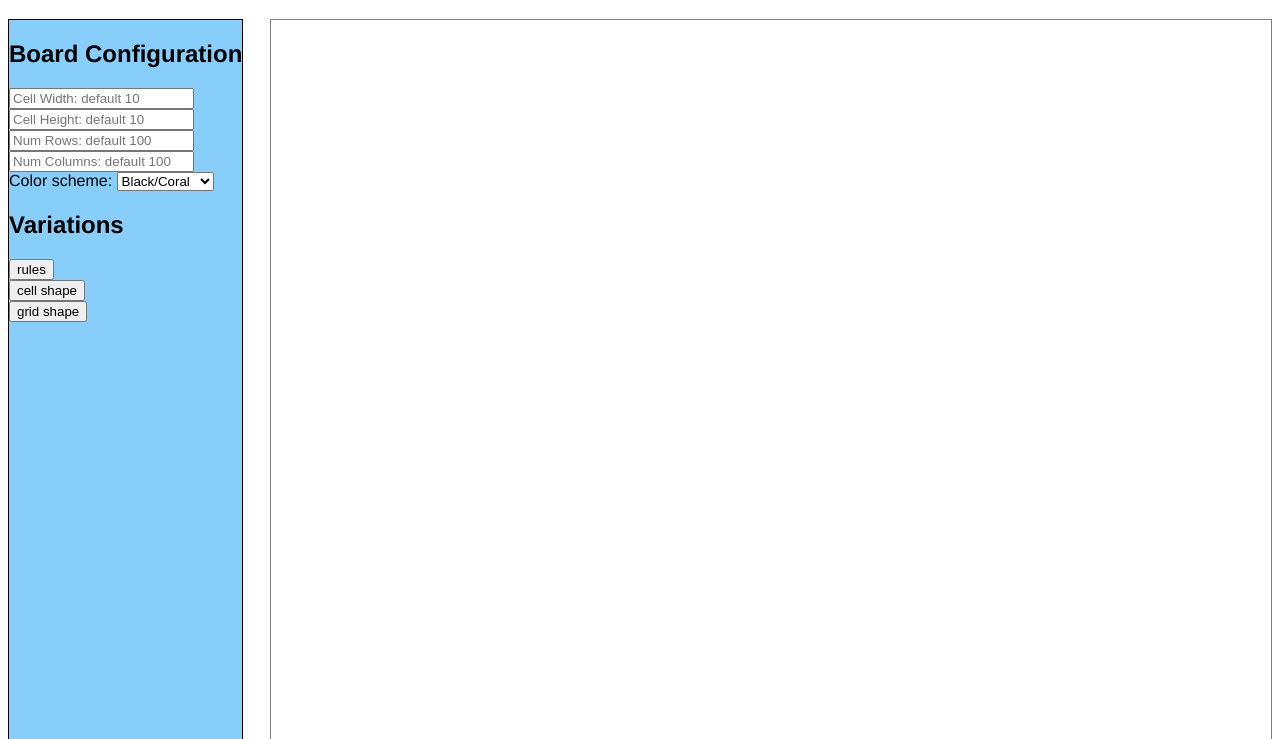
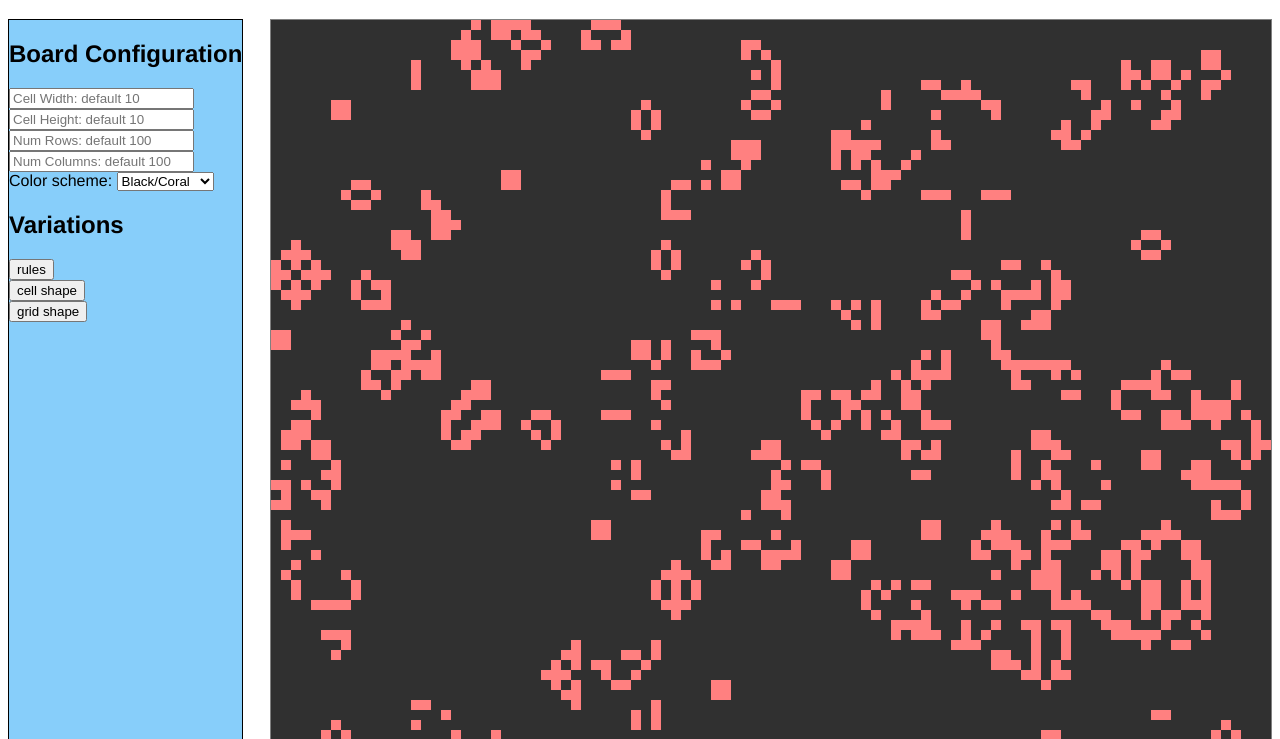
Before and after one commit to per-pro/Game-of-Life, a website built with webpack: page index.html in a window 1280 px wide. Shown: the part 61-800 px from the top of the page. Built offline with Linux system fonts and the light colour scheme.

Commit message:
working version!

```diff
--- a/index.html
+++ b/index.html
@@ -53,6 +53,6 @@
     </div>
 
 
-    <!-- <script defer src="./dist/bundle.js"></script>  -->
+    <script defer src="./dist/bundle.js"></script>
 </body>
 </html>
--- a/src/cell.js
+++ b/src/cell.js
@@ -15,9 +15,5 @@ export default class Cell {
         this.context.fillRect(this.gridX * Cell.width,
                               this.gridY * Cell.height,
                               Cell.width, Cell.height);
-        // this.context.fillRect(this.gridX * document.getElementById("cell-width"),
-        //                       this.gridY * document.getElementById("cell-height"),
-        //                       document.getElementById("cell-width"),
-        //                       document.getElementById("cell-height"));
     }
 }
```
Also changed, not shown: dist/bundle.js, 1 other file.
